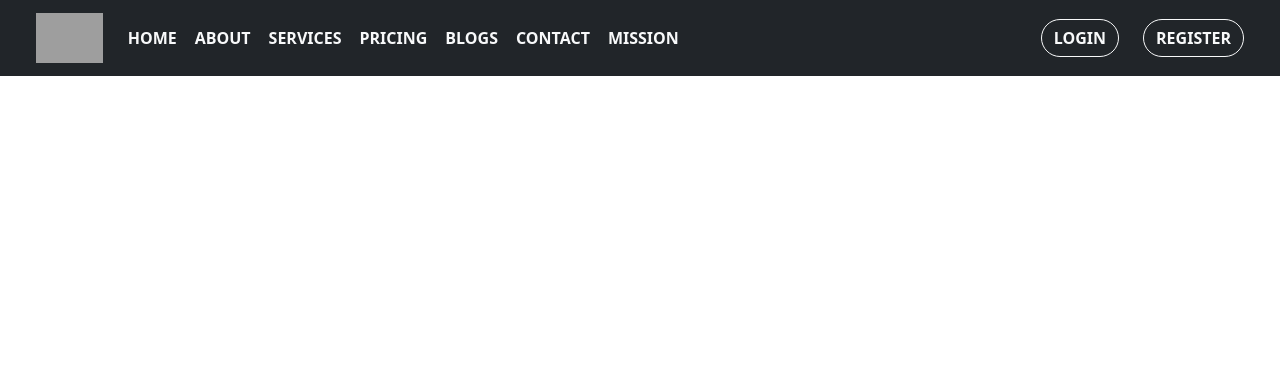
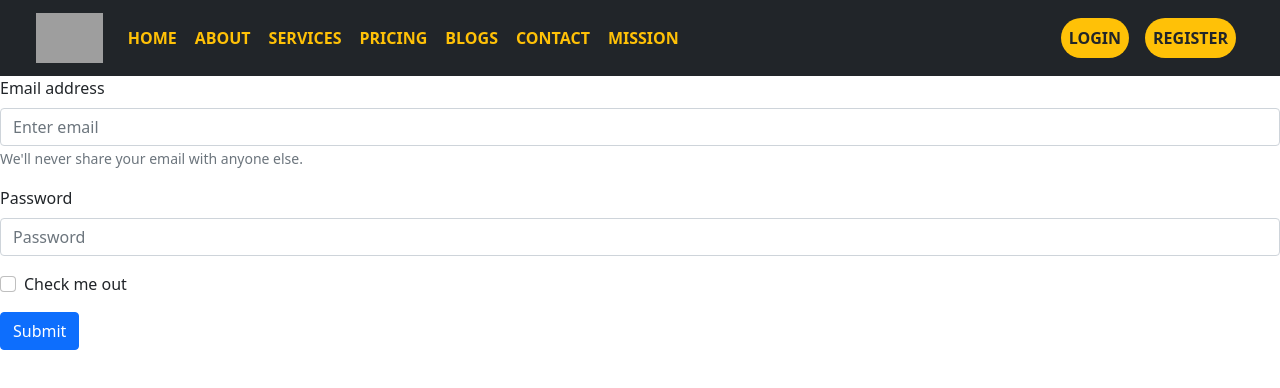
Before and after one commit to muzahid604/power-zone, a React (Create React App) app: page /login in a window 1280 px wide. Shown: the top 388 px of the page. Built offline with nearby package versions, Linux system fonts and the light colour scheme; grey boxes are pictures that could not be loaded.

Commit message:
login form added

```diff
--- a/src/App.js
+++ b/src/App.js
@@ -8,6 +8,7 @@ import Home from './pages/Home/Home/Home';
 import Mission from './pages/Home/Mission/Mission';
 import Services from './pages/Home/Services/Services/Services';
 import Pricing from './pages/Pricing/Pricing';
+import Login from './pages/Sign/Login/Login';
 
 function App() {
   return (
@@ -21,7 +22,7 @@ function App() {
         <Route path='/blogs' element={<Blogs></Blogs>}></Route>
         <Route path='/contact' element={<Contact></Contact>}></Route>
         <Route path='/mission' element={<Mission></Mission>}></Route>
-
+        <Route path='/login' element={<Login></Login>}></Route>
       </Routes>
 
     </div >
--- a/src/pages/Common/Header/Header.css
+++ b/src/pages/Common/Header/Header.css
@@ -2,7 +2,3 @@
     text-decoration: none;
     padding: 5px;
 }
-
-.hover-color:hover {
-    text-decoration: underline;
-}
--- a/src/pages/Common/Header/Header.js
+++ b/src/pages/Common/Header/Header.js
@@ -1,5 +1,5 @@
 import React from 'react';
-import { Button, Container, Form, Nav, Navbar } from 'react-bootstrap';
+import { Container, Form, Nav, Navbar } from 'react-bootstrap';
 import { Link } from 'react-router-dom';
 import './Header.css'
 
@@ -15,28 +15,28 @@ const Header = () => {
                         style={{ maxHeight: '100px' }}
                         navbarScroll
                     >
-                        <Link to="/" className=' mx-1 hover-color text-light fw-bold'>HOME</Link>
-                        <Link to="/about" className=' mx-1 hover-color text-light fw-bold'>ABOUT</Link>
+                        <Link to="/" className=' mx-1 hover-color text-warning fw-bold'>HOME</Link>
+                        <Link to="/about" className=' mx-1 hover-color text-warning fw-bold'>ABOUT</Link>
 
-                        <Link to="/services" className=' mx-1 hover-color text-light fw-bold'>
+                        <Link to="/services" className=' mx-1 hover-color text-warning fw-bold'>
                             SERVICES
                         </Link>
-                        <Link to="/pricing" className='text-light fw-bold mx-1 hover-color hover-color '>
+                        <Link to="/pricing" className='text-warning fw-bold mx-1 hover-color hover-color '>
                             PRICING
                         </Link>
-                        <Link to="/blogs" className='text-light fw-bold mx-1 hover-color '>
+                        <Link to="/blogs" className='text-warning fw-bold mx-1 hover-color '>
                             BLOGS
                         </Link>
-                        <Link to="/contact" className='text-light fw-bold mx-1 hover-color '>
+                        <Link to="/contact" className='text-warning fw-bold mx-1 hover-color '>
                             CONTACT
                         </Link>
-                        <Link to="/mission" className='text-light fw-bold mx-1 hover-color '>
+                        <Link to="/mission" className='text-warning fw-bold mx-1 hover-color '>
                             MISSION
                         </Link>
                     </Nav>
                     <Form className="d-flex me-4">
-                        <Button variant="outline-light mx-4 fw-bold rounded-pill">LOGIN</Button>
-                        <Button variant="outline-light  fw-bold rounded-pill">REGISTER</Button>
+                        <Link to="/login" className=' m-2 text-dark p-2 btn-outline-danger fw-bold hover-color btn-warning rounded-pill'>LOGIN</Link>
+                        <Link to="/register" className='m-2 text-dark p-2 fw-bold btn-outline-danger btn-warning hover-color rounded-pill'>REGISTER</Link>
                     </Form>
                 </Navbar.Collapse>
             </Container>
--- /dev/null
+++ b/src/pages/Sign/Login/Login.js
@@ -0,0 +1,29 @@
+import React from 'react';
+import { Button, Form } from 'react-bootstrap';
+
+const Login = () => {
+    return (
+        <Form>
+            <Form.Group className="mb-3" controlId="formBasicEmail">
+                <Form.Label>Email address</Form.Label>
+                <Form.Control type="email" placeholder="Enter email" />
+                <Form.Text className="text-muted">
+                    We'll never share your email with anyone else.
+                </Form.Text>
+            </Form.Group>
+
+            <Form.Group className="mb-3" controlId="formBasicPassword">
+                <Form.Label>Password</Form.Label>
+                <Form.Control type="password" placeholder="Password" />
+            </Form.Group>
+            <Form.Group className="mb-3" controlId="formBasicCheckbox">
+                <Form.Check type="checkbox" label="Check me out" />
+            </Form.Group>
+            <Button variant="primary" type="submit">
+                Submit
+            </Button>
+        </Form>
+    );
+};
+
+export default Login;
```
Also changed, not shown: src/firebase.init.js (added, +20 -0 lines), src/pages/Sign/Register/Register.js (added, +11 -0 lines), src/pages/Sign/RequireAuth/RequireAuth.js (added, +11 -0 lines), src/pages/Sign/Login/Login.css (added), src/pages/Sign/Register/Register.css (added), src/pages/Sign/RequireAuth/RequireAuth.css (added).
